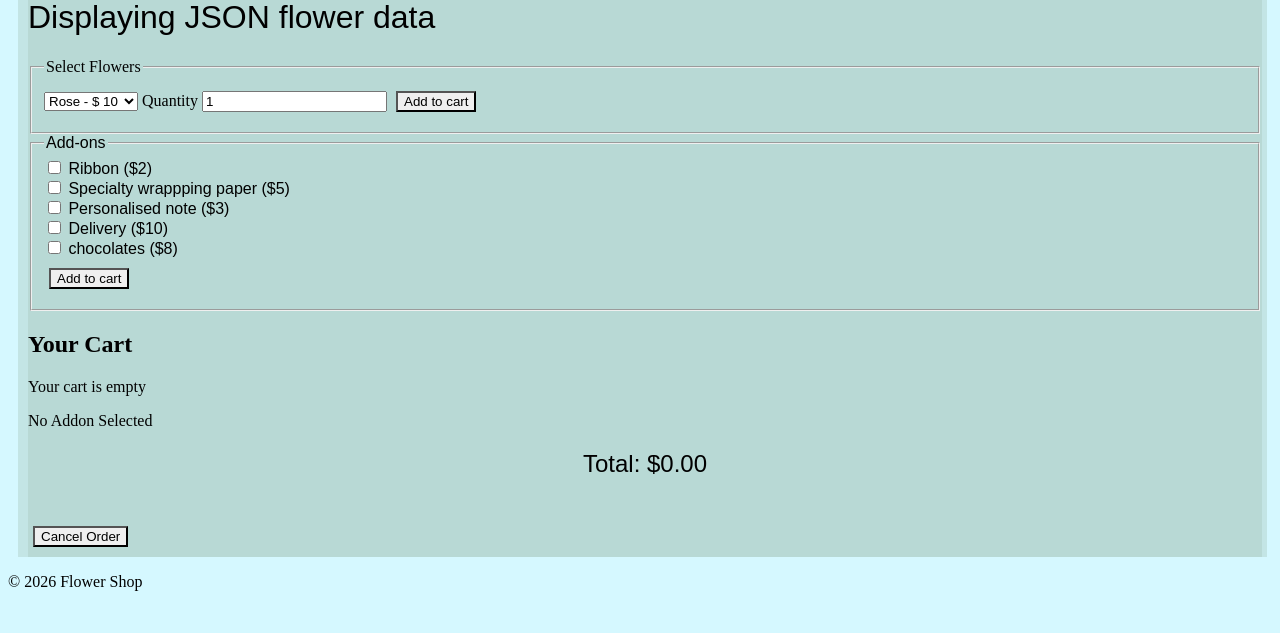
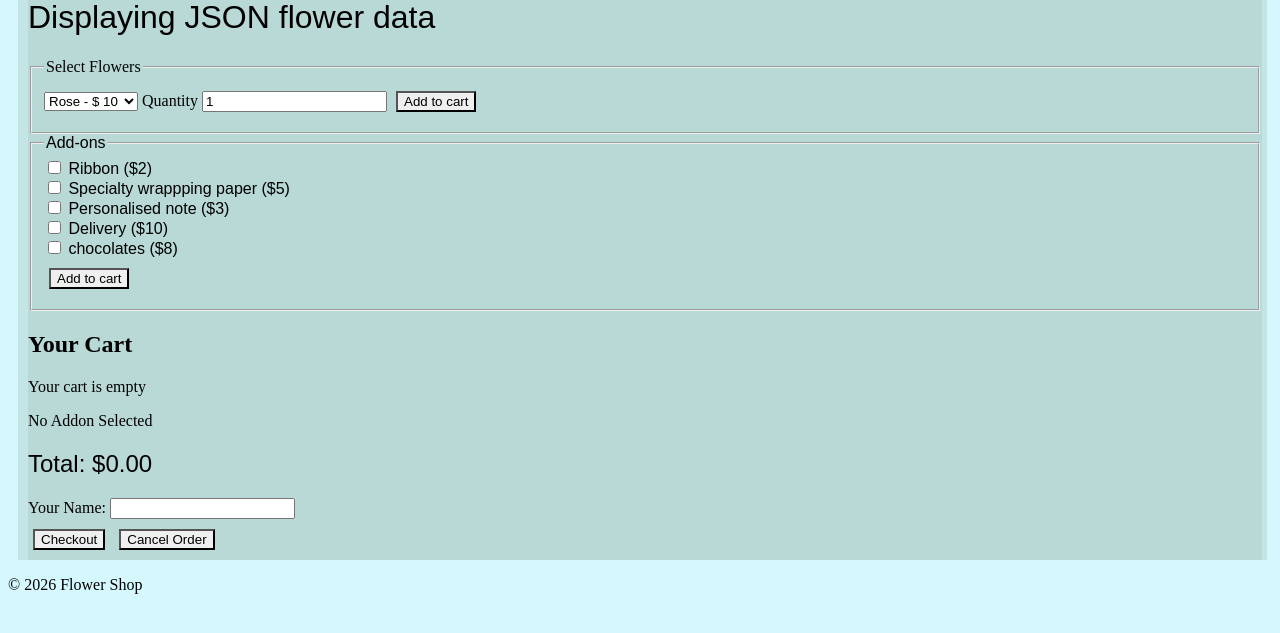
Before and after one commit to st25161-rgb/Flask-Website, a Flask app: page / in a window 1280 px wide. Shown: the part 122-755 px from the top of the page. Run offline with Flask 3, Linux system fonts and the light colour scheme; some web fonts are replaced.

Commit message:
adding invoice

```diff
--- a/Static/css/style.css
+++ b/Static/css/style.css
@@ -65,6 +65,15 @@ main {
     margin: 10px 5px 10px 5px;
     font-size:larger
 }
+
+.Invoice {
+    font-family: "Saira", sans-serif;
+    font-optical-sizing: auto;
+    font-weight: 520;
+    font-style: normal;
+     font-variation-settings:
+    "wdth" 112.5;
+}
 }
 
 
@@ -112,9 +121,7 @@ main {
     font-style: normal;
 }
 
-#total {
-    display: flex;
-    justify-content: center;
+#subtitle {
     font-family: "Saira", sans-serif;
     font-optical-sizing: auto;
     font-weight: 520;
@@ -133,4 +140,14 @@ main {
     margin: 10px 5px 10px 5px;
     font-size:larger
 }
+
+.Invoice {
+
+    font-family: "Saira", sans-serif;
+    font-optical-sizing: auto;
+    font-weight: 520;
+    font-style: normal;
+     font-variation-settings:
+    "wdth" 112.5;
 }
+}
--- a/app.py
+++ b/app.py
@@ -1,3 +1,4 @@
+import datetime
 import json
 
 from flask import Flask, render_template, request, session, flash, redirect, url_for
@@ -14,6 +15,11 @@ def load_flower_data():
     with open('data/flowers.json') as file:
         flowers = json.load(file)
     return flowers
+
+def calculate_total(cart, selected_addons):
+    total = sum(item['price'] * item['quantity'] for item in cart.values())
+    total += sum(price for price in selected_addons.values())
+    return total
 
 @app.route('/')
 def index():
@@ -39,8 +45,15 @@ def base():
 
 @app.route('/invoice')
 def invoice():
+    cart = session.get('cart', {})
+    selected_addons = session.get('selected_addons', {})
+    total = calculate_total(cart, selected_addons)
+    customer_name = session.get('customer_name')
+    invoice_date = datetime.datetime.now().strftime('%Y-%m-%d %H:%M:%S')
+    invoice_name = f"INV_{customer_name.replace(' ','_')}_{invoice_date})"
 
-    return render_template("invoice.html")
+
+    return render_template("invoice.html", cart=cart, selected_addons=selected_addons, total=total, customer_name=customer_name, invoice_date=invoice_date, invoice_name=invoice_name)
 
 @app.route('/order_history')
 def order_history():
@@ -108,10 +121,7 @@ def select_addon():
 
     return redirect(url_for('index'))
 
-def calculate_total(cart, selected_addons):
-    total = sum(item['price'] * item['quantity'] for item in cart.values())
-    total += sum(price for price in selected_addons.values())
-    return total
+
 
 @app.route('/cancel_order', methods=['POST'])
 def cancel_order():
@@ -122,5 +132,30 @@ def cancel_order():
 
     return redirect(url_for('index'))
 
+app.route('/checkout', methods=['POST'])
+def checkout():
+    customer_name = request.form['customer_name'].strip().title()
+    #check if the customer has entered a name, if not, displays a message
+    # then it returns to index page
+    if not customer_name:
+        flash("Customer name is required")
+        return redirect(url_for('index'))
+
+    cart = session.get('cart', {})
+    selected_addons = session.get('selected_addons', {})
+
+    if not cart:
+        flash("Your cart is empty.")
+        return redirect(url_for('index'))
+
+    total = calculate_total(cart, selected_addons)
+    invoice_date = datetime.datetime.now().strftime('%Y-%m-%d %H:%M:%S')
+    invoice_name = f"INV_{customer_name.replace(' ','_')}_{invoice_date})"
+
+    #display invoice information on the invoice page
+    return render_template('invoice.html', customer_name=customer_name, cart=cart,
+    selected_addons=selected_addons, total=total, invoice_name=invoice_name,
+    invoice_date=invoice_date, datetime=datetime)
+
 if __name__ == '__main__':
     app.run(debug=True)
--- a/templates/index.html
+++ b/templates/index.html
@@ -54,7 +54,7 @@
             {% endif %}
         {% endwith %}
 
-        <h2> Your Cart</h2 id="maintext">
+        <h2> Your Cart</h2 id="subtitle">
         {% if cart %}
             <ul class="maintext">
                 <!-- flower flash message -->
@@ -80,10 +80,15 @@
                 <p> No Addon Selected</p>
         {% endif %}
 
-        <h2 id="total">Total: ${{ '%.2f' % total }}</h2>
-        <br>
-        <form action="{{ url_for('cancel_order') }}" method="post">
-            <button type="submit" formaction="{{ url_for('cancel_order') }}" id="submit" onlclick="return confirm('Are you sure you want to cancel the order?')">Cancel Order</button>
+        <h2 id="subtitle">Total: ${{ '%.2f' % total }}</h2>
+
+
+        <form>
+            <label for="customer_name_checkout"equired>Your Name:</label>
+            <input type="text" name="customer_name" id="customer_name_checkout" required>
+            <br>
+            <button type="submit" formaction="{{ url_for('checkout') }}" id="submit">Checkout</button>
+            <button type="submit" formaction="{{ url_for('cancel_order') }}" id="submit" onclick="return confirm('Are you sure you want to cancel your order?');">Cancel Order</button>
         </form>
     </main>
 </body>
```
Also changed, not shown: templates/invoice.html (+9 -2 lines).
